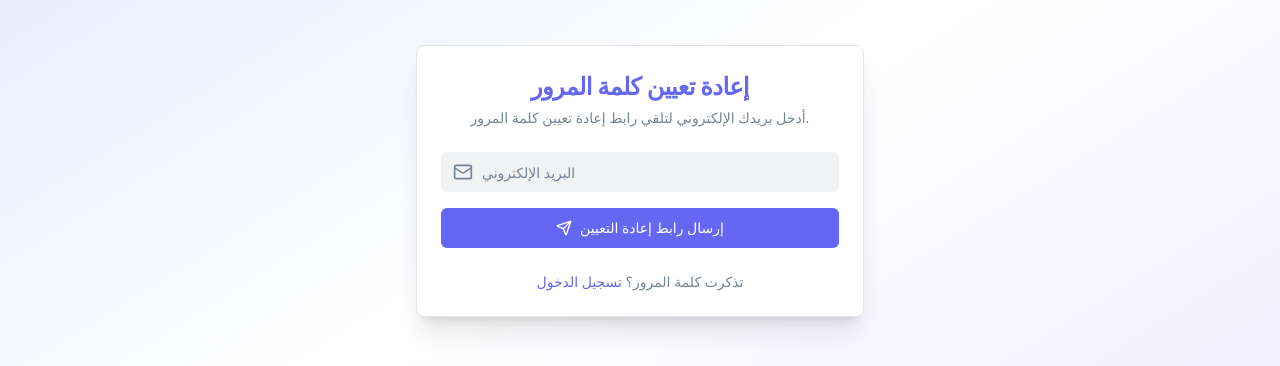
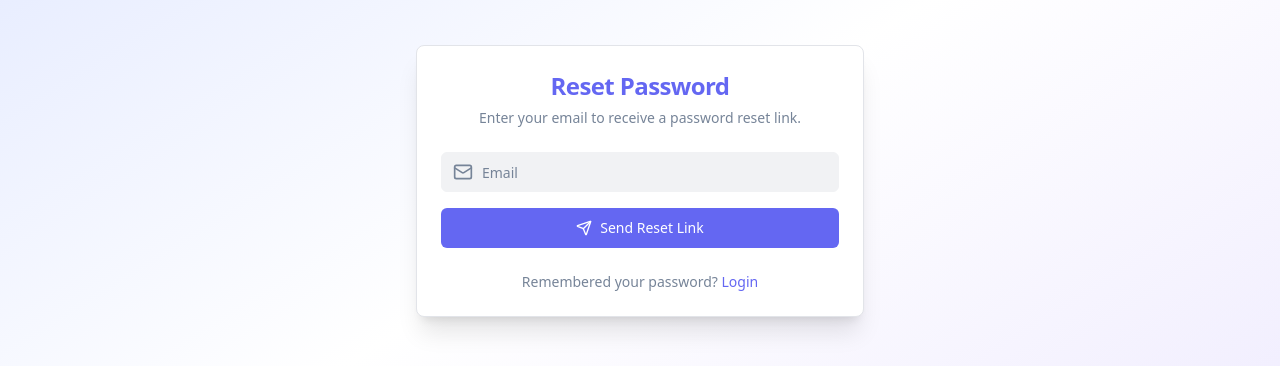
Before and after one commit to trefaeezk/AI-TASKS-public, a Next.js app: page /reset-password in a window 1280 px wide. Shown: the part 219-585 px from the top of the page. Built offline with nearby package versions, Linux system fonts and the light colour scheme; no server answers; the database is empty.

Commit message:
Add internationalization support to reset-password page

```diff
--- a/src/app/(auth)/reset-password/page.tsx
+++ b/src/app/(auth)/reset-password/page.tsx
@@ -14,16 +14,22 @@ import { Input } from '@/components/ui/input';
 import { Label } from '@/components/ui/label';
 import { useFirebaseAuth } from '@/hooks/useFirebaseAuth';
 import { AuthFormWrapper } from '@/components/auth/AuthFormWrapper';
+import { useLanguage } from '@/context/LanguageContext';
 
+// سيتم تعريف resetPasswordSchema داخل المكون للوصول إلى دالة الترجمة t
+
+export default function ResetPasswordPage() {
+  const { t, direction } = useLanguage();
+  const { resetPassword, loading, error } = useFirebaseAuth();
+  const router = useRouter();
+
+  // تعريف مخطط التحقق مع رسائل مترجمة
   const resetPasswordSchema = z.object({
-  email: z.string().email({ message: 'البريد الإلكتروني غير صالح' }),
+    email: z.string().email({ message: t('auth.invalidEmail') }),
   });
 
   type ResetPasswordFormValues = z.infer<typeof resetPasswordSchema>;
 
-export default function ResetPasswordPage() {
-  const { resetPassword, loading, error } = useFirebaseAuth();
-  const router = useRouter();
   const { register, handleSubmit, formState: { errors } } = useForm<ResetPasswordFormValues>({
     resolver: zodResolver(resetPasswordSchema),
   });
@@ -38,45 +44,45 @@ export default function ResetPasswordPage() {
       setEmailSent(true); // Indicate email was sent
     } else {
       // Error is handled by the hook's toast
-       setFormError(error || 'فشل إرسال رابط إعادة تعيين كلمة المرور.'); // Failed to send password reset link.
+      setFormError(error || t('auth.resetPasswordFailed'));
     }
   };
 
   return (
     <AuthFormWrapper
-      title="إعادة تعيين كلمة المرور"
-      description="أدخل بريدك الإلكتروني لتلقي رابط إعادة تعيين كلمة المرور."
+      title={t('auth.resetPassword')}
+      description={t('auth.resetPasswordDescription')}
       footer={
         <>
-          تذكرت كلمة المرور؟{' '}
+          {t('auth.rememberedPassword')}{' '}
           <Link href="/login" className="font-medium text-primary hover:underline">
-            تسجيل الدخول
+            {t('auth.login')}
           </Link>
         </>
       }
     >
       {emailSent ? (
         <div className="text-center space-y-4">
-               <p className="text-foreground">تم إرسال رابط إعادة تعيين كلمة المرور إلى بريدك الإلكتروني. يرجى التحقق من صندوق الوارد الخاص بك (وقد يكون في مجلد الرسائل غير المرغوب فيها).</p>
+          <p className="text-foreground">{t('auth.resetPasswordEmailSent')}</p>
           <Button onClick={() => router.push('/login')} className="bg-primary hover:bg-primary/90 text-primary-foreground">
-                    العودة إلى تسجيل الدخول
+            {t('auth.backToLogin')}
           </Button>
         </div>
       ) : (
-        <form onSubmit={handleSubmit(onSubmit)} className="space-y-4">
+        <form onSubmit={handleSubmit(onSubmit)} className="space-y-4" dir={direction}>
           {/* Display general form error */}
           {formError && !error && (
             <p className="text-sm font-medium text-destructive text-center">{formError}</p>
           )}
 
           <div className="relative">
-                <Mail className="absolute left-3 top-1/2 transform -translate-y-1/2 h-5 w-5 text-muted-foreground" />
+            <Mail className={`absolute ${direction === 'rtl' ? 'right-3' : 'left-3'} top-1/2 transform -translate-y-1/2 h-5 w-5 text-muted-foreground`} />
             <Input
               id="email"
               type="email"
-                    placeholder="البريد الإلكتروني"
+              placeholder={t('auth.emailPlaceholder')}
               {...register('email')}
-                    className="pl-10 bg-input border-input focus:ring-primary"
+              className={`${direction === 'rtl' ? 'pr-10' : 'pl-10'} bg-input border-input focus:ring-primary`}
               aria-invalid={errors.email ? "true" : "false"}
               aria-describedby="email-error"
               required
@@ -84,10 +90,9 @@ export default function ResetPasswordPage() {
           </div>
           {errors.email && <p id="email-error" className="text-sm font-medium text-destructive">{errors.email.message}</p>}
 
-
           <Button type="submit" className="w-full bg-primary hover:bg-primary/90 text-primary-foreground" disabled={loading}>
             {loading ? <Loader2 className="animate-spin h-5 w-5" /> : <Send className="h-5 w-5" />}
-            <span>إرسال رابط إعادة التعيين</span>
+            <span>{t('auth.sendResetLink')}</span>
           </Button>
         </form>
       )}
--- a/src/locales/ar.ts
+++ b/src/locales/ar.ts
@@ -120,6 +120,12 @@ const ar = {
     passwordMinLength: "كلمة المرور يجب أن تكون على الأقل {length} أحرف",
     loginFailed: "فشل تسجيل الدخول. يرجى التحقق من بيانات الاعتماد الخاصة بك.",
     signupFailed: "فشل إنشاء الحساب. قد يكون البريد الإلكتروني مستخدمًا بالفعل.",
+    resetPasswordFailed: "فشل إرسال رابط إعادة تعيين كلمة المرور.",
+    resetPasswordDescription: "أدخل بريدك الإلكتروني لتلقي رابط إعادة تعيين كلمة المرور.",
+    resetPasswordEmailSent: "تم إرسال رابط إعادة تعيين كلمة المرور إلى بريدك الإلكتروني. يرجى التحقق من صندوق الوارد الخاص بك (وقد يكون في مجلد الرسائل غير المرغوب فيها).",
+    rememberedPassword: "تذكرت كلمة المرور؟",
+    backToLogin: "العودة إلى تسجيل الدخول",
+    sendResetLink: "إرسال رابط إعادة التعيين",
     googleSignInFailed: "فشل تسجيل الدخول باستخدام جوجل.",
     orContinueWith: "أو استمر بواسطة",
     signInWithGoogle: "تسجيل الدخول باستخدام جوجل",
--- a/src/locales/en.ts
+++ b/src/locales/en.ts
@@ -119,6 +119,12 @@ const en = {
     passwordMinLength: "Password must be at least {length} characters",
     loginFailed: "Login failed. Please check your credentials.",
     signupFailed: "Failed to create account. Email might already be in use.",
+    resetPasswordFailed: "Failed to send password reset link.",
+    resetPasswordDescription: "Enter your email to receive a password reset link.",
+    resetPasswordEmailSent: "A password reset link has been sent to your email. Please check your inbox (and possibly your spam folder).",
+    rememberedPassword: "Remembered your password?",
+    backToLogin: "Back to Login",
+    sendResetLink: "Send Reset Link",
     googleSignInFailed: "Failed to sign in with Google.",
     orContinueWith: "Or continue with",
     signInWithGoogle: "Sign in with Google",
```
Lines whose indentation alone changed are shown as unchanged.
